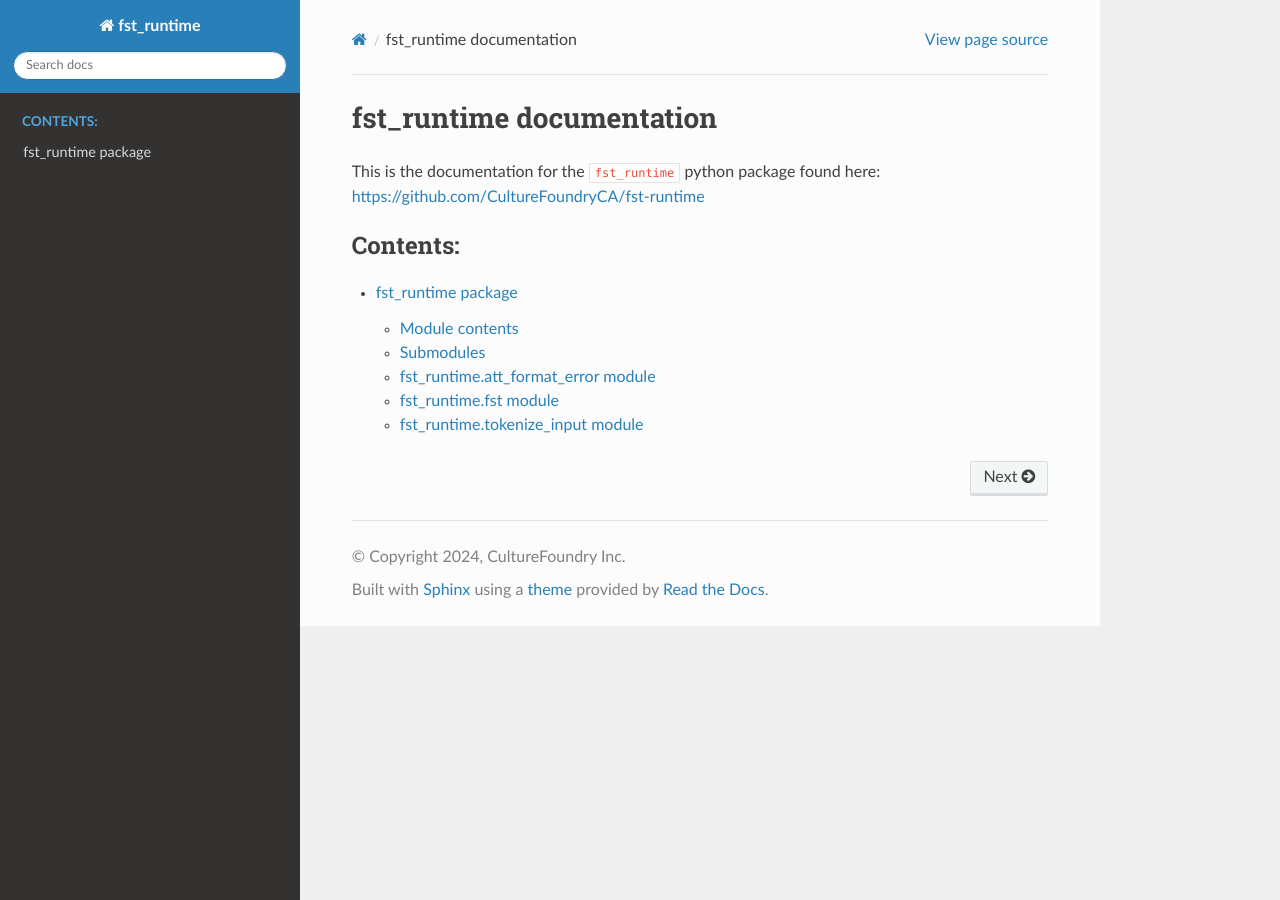
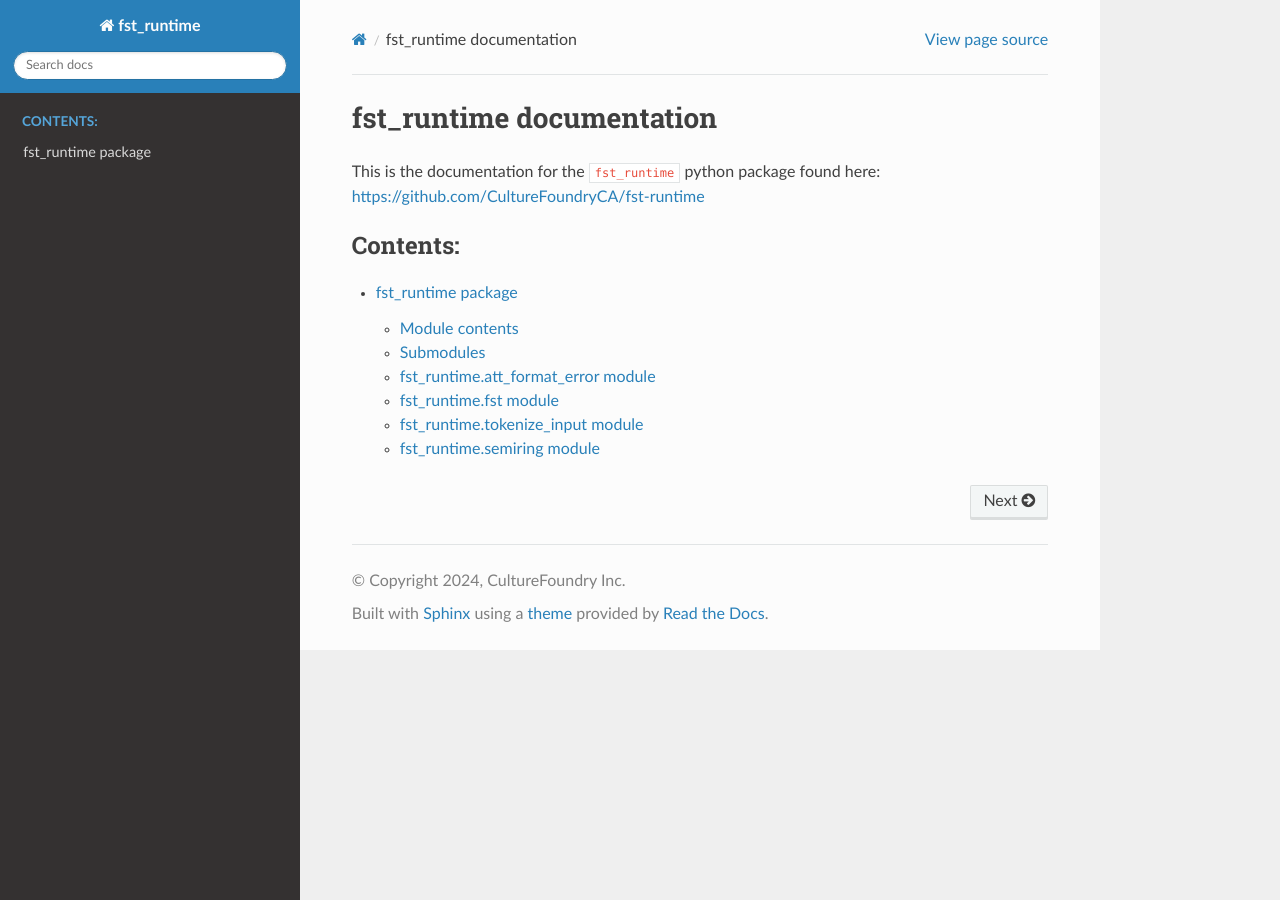
Before and after one commit to CultureFoundryCA/fst-runtime, a Sphinx documentation site: the page built from docs/index.rst, in a window 1280 px wide. Built offline with Sphinx 7.4.7 and the Read the Docs theme 2.0.0, drawn with Linux system fonts in a browser that asks for light colours; pages that are not in the unit, such as notebooks, are missing from menus.

Commit message:
Add semiring to documentation

```diff
--- a/docs/source/fst_runtime.rst
+++ b/docs/source/fst_runtime.rst
@@ -36,3 +36,11 @@ fst\_runtime.tokenize\_input module
    :members:
    :undoc-members:
    :show-inheritance:
+
+fst\_runtime.semiring module
+----------------------------
+
+.. automodule:: fst_runtime.semiring
+   :members:
+   :undoc-members:
+   :show-inheritance:
```
